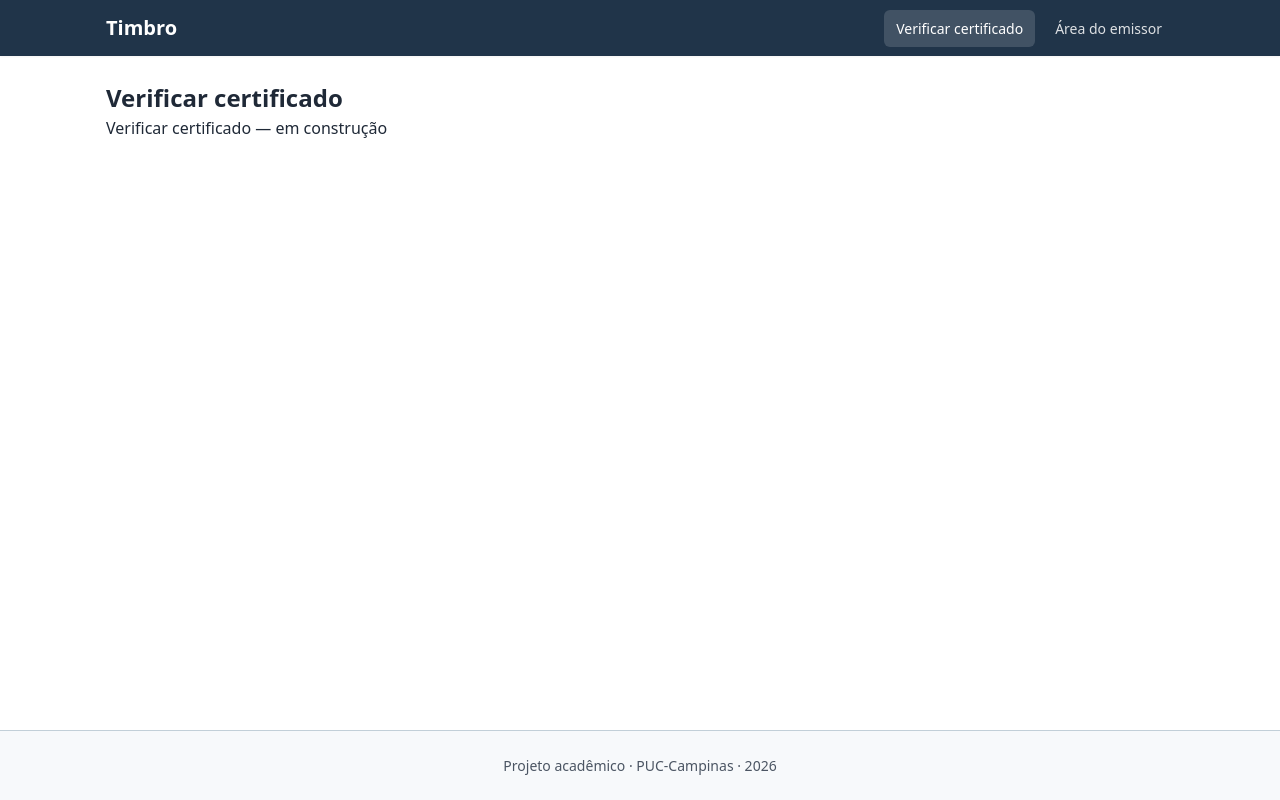
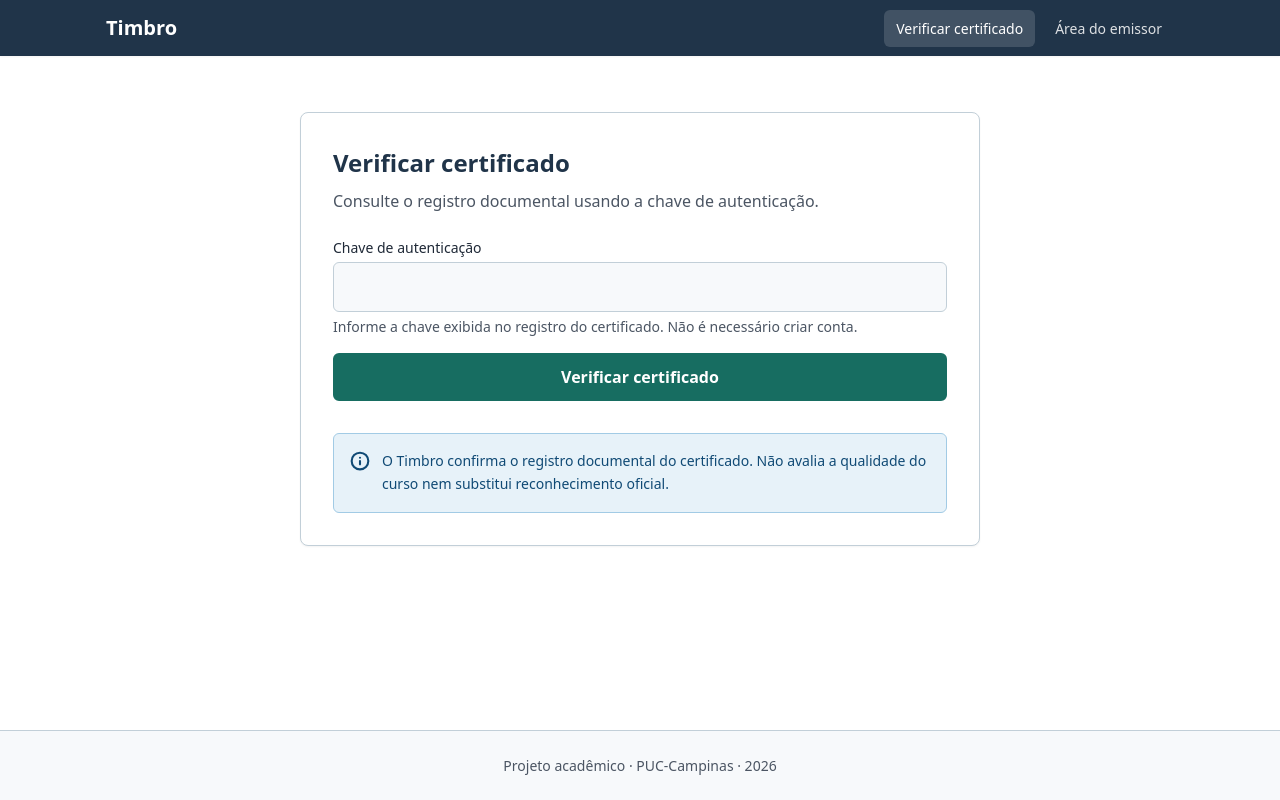
Before and after one commit to vivccosta/pi4-0102-g5-frontend, a React (Vite) app: page /verificar in a window 1280 px wide. Built offline with nearby package versions, Linux system fonts and the light colour scheme.

Commit message:
Página pública de verificação com campo da chave OP#1097

```diff
--- a/src/features/verificacao/VerificarPage.tsx
+++ b/src/features/verificacao/VerificarPage.tsx
@@ -1,8 +1,60 @@
+import { useState } from 'react'
+import { Alert } from '@/components/ui/Alert'
+import { Button } from '@/components/ui/Button'
+import { Field } from '@/components/ui/Field'
+import { ResultadoVerificacao } from './ResultadoVerificacao'
+import { useVerificarCertificado } from './useVerificarCertificado'
+import styles from './VerificarPage.module.css'
+
 export function VerificarPage() {
-  return (
-    <section>
+  const [chave, setChave] = useState('')
+  const [erro, setErro] = useState('')
+  const { carregando, resultado, verificar, limpar } = useVerificarCertificado()
+
+  function enviar(event: React.FormEvent<HTMLFormElement>) {
+    event.preventDefault()
+    const normalizada = chave.trim().replace(/[\s\r\n]+/g, '')
+    if (!normalizada) {
+      setErro('Informe a chave de autenticação.')
+      return
+    }
+    setErro('')
+    setChave(normalizada)
+    void verificar(normalizada)
+  }
+
+  function novaConsulta() {
+    limpar()
+    setChave('')
+    setErro('')
+  }
+
+  return <section className={styles.container}>
+    <div className={styles.card}>
       <h1>Verificar certificado</h1>
-      <p>Verificar certificado — em construção</p>
-    </section>
-  )
+      <p className={styles.intro}>Consulte o registro documental usando a chave de autenticação.</p>
+      <form className={styles.form} onSubmit={enviar} noValidate>
+        <Field
+          label="Chave de autenticação"
+          hint="Informe a chave exibida no registro do certificado. Não é necessário criar conta."
+          error={erro}
+          value={chave}
+          onChange={(event) => { setChave(event.target.value); if (erro) setErro('') }}
+          autoComplete="off"
+          disabled={carregando}
+        />
+        <Button type="submit" isLoading={carregando} loadingLabel="Verificando certificado" disabled={carregando}>
+          Verificar certificado
+        </Button>
+      </form>
+      {resultado && <ResultadoVerificacao
+        resultado={resultado}
+        aoTentarNovamente={() => void verificar(chave.trim().replace(/[\s\r\n]+/g, ''))}
+        aoNovaConsulta={novaConsulta}
+      />}
+      <Alert variant="info" className={styles.note}>
+        O Timbro confirma o registro documental do certificado. Não avalia a qualidade do curso nem substitui reconhecimento oficial.
+      </Alert>
+    </div>
+  </section>
 }
--- /dev/null
+++ b/src/features/verificacao/useVerificarCertificado.ts
@@ -0,0 +1,45 @@
+import { useEffect, useRef, useState } from 'react'
+import { validarCertificado } from '@/api/verificacao'
+import { ApiError, MENSAGEM_ERRO_GENERICA } from '@/api/errors'
+import type { Resultado } from './types'
+
+export function useVerificarCertificado() {
+  const [carregando, setCarregando] = useState(false)
+  const [resultado, setResultado] = useState<Resultado | null>(null)
+  const controller = useRef<AbortController | null>(null)
+  const executando = useRef(false)
+
+  useEffect(() => () => controller.current?.abort(), [])
+
+  async function verificar(chave: string) {
+    if (executando.current) return
+    controller.current?.abort()
+    const atual = new AbortController()
+    controller.current = atual
+    executando.current = true
+    setCarregando(true)
+    setResultado(null)
+    try {
+      const dados = await validarCertificado(chave, atual.signal)
+      if (!atual.signal.aborted) setResultado({ tipo: 'resposta', dados })
+    } catch (error: unknown) {
+      if (atual.signal.aborted) return
+      setResultado({ tipo: 'indisponivel', mensagem: error instanceof ApiError ? error.mensagem : MENSAGEM_ERRO_GENERICA })
+    } finally {
+      if (controller.current === atual) {
+        executando.current = false
+        setCarregando(false)
+      }
+    }
+  }
+
+  function limpar() {
+    controller.current?.abort()
+    controller.current = null
+    executando.current = false
+    setCarregando(false)
+    setResultado(null)
+  }
+
+  return { carregando, resultado, verificar, limpar }
+}
```
Also changed, not shown: 2 other files (tests, documents, lock files or other folders).
